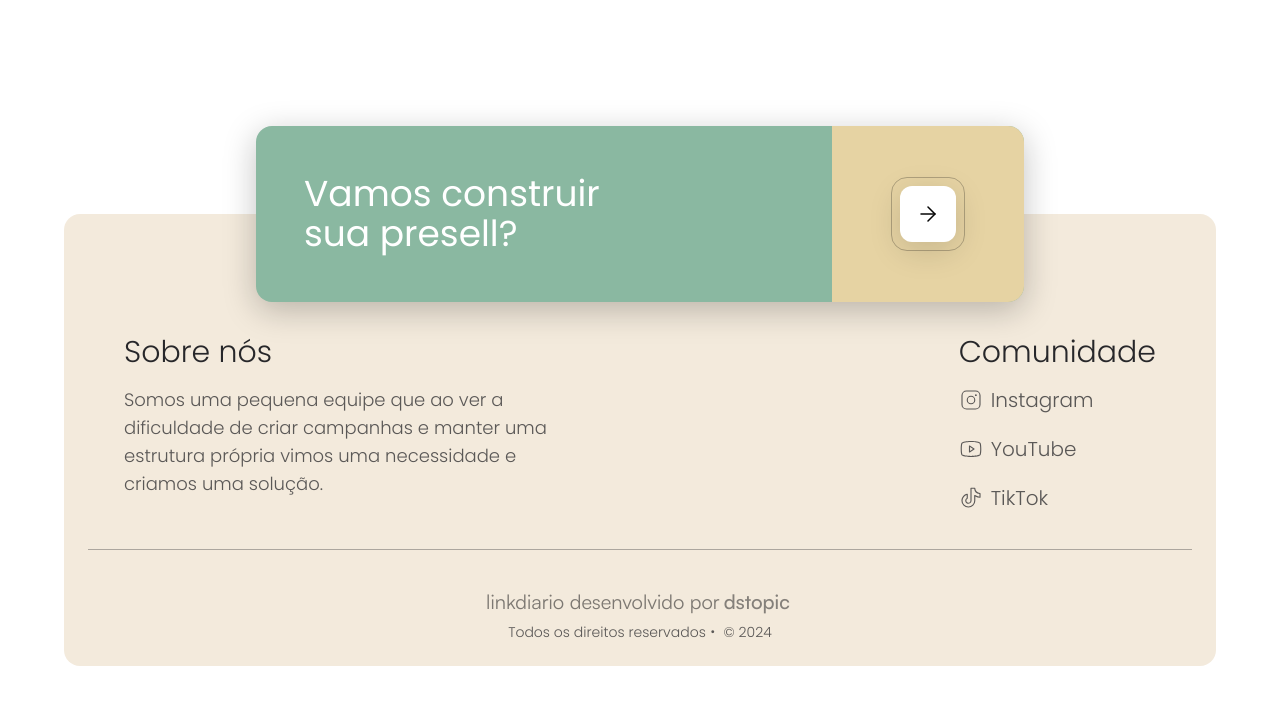
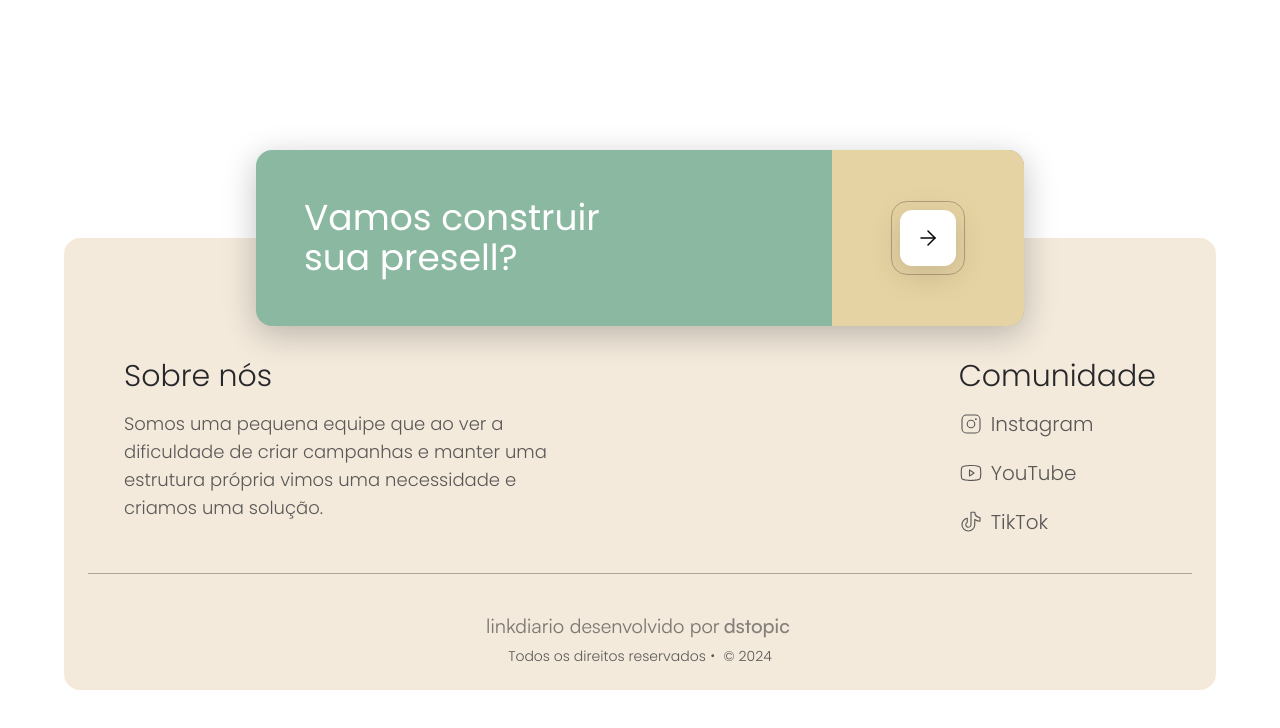
Before and after one commit to rotrenanoliveira/linkdiario-app, a Next.js app: page /test-component in a window 1280 px wide. Shown: the top 728 px of the page. Built offline with nearby package versions, Linux system fonts and the light colour scheme.

Commit message:
style: add margin top to footer

```diff
--- a/src/app/(client)/_components/footer.tsx
+++ b/src/app/(client)/_components/footer.tsx
@@ -9,7 +9,7 @@ import { cn } from '@/lib/utils'
 
 export function Footer() {
   return (
-    <footer className={cn(poppins.className, 'w-full p-3 rounded-2xl bg-linkdiario-yellow/50')}>
+    <footer className={cn(poppins.className, 'w-full mt-32 p-3 rounded-2xl bg-linkdiario-yellow/50')}>
       <div className="container p-3 space-y-8">
         {/* FOOTER CTA */}
         <div className="footer-cta">
--- a/src/app/(client)/test-component/page.tsx
+++ b/src/app/(client)/test-component/page.tsx
@@ -3,7 +3,6 @@ import { Footer } from '../_components/footer'
 export default function HomePage() {
   return (
     <div className="w-screen min-h-svh flex flex-col items-center justify-center p-3 md:p-9 lg:p-12 xl:p-16">
-      <div className="w-full min-h-20" />
       <Footer />
     </div>
   )
```
